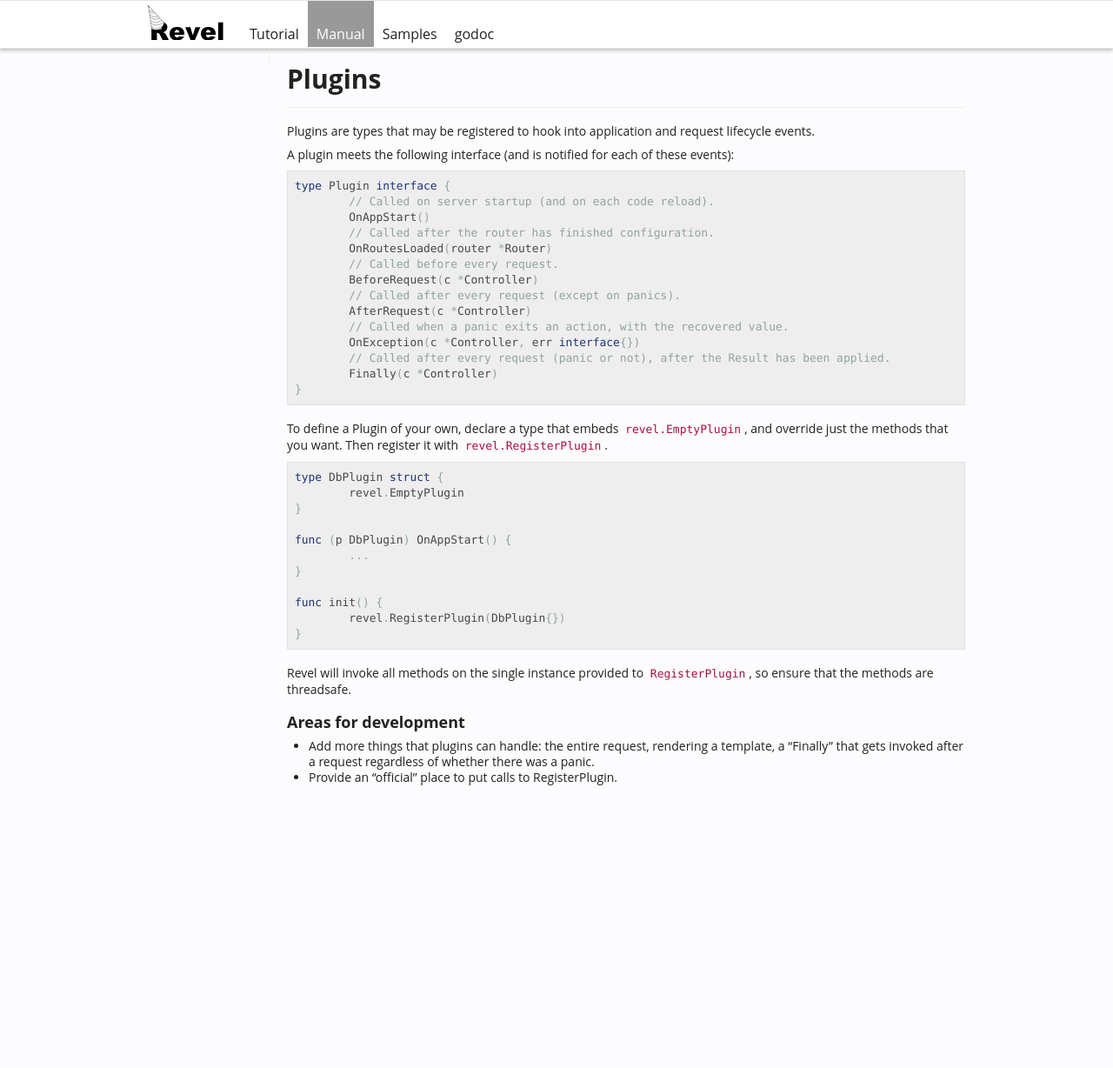
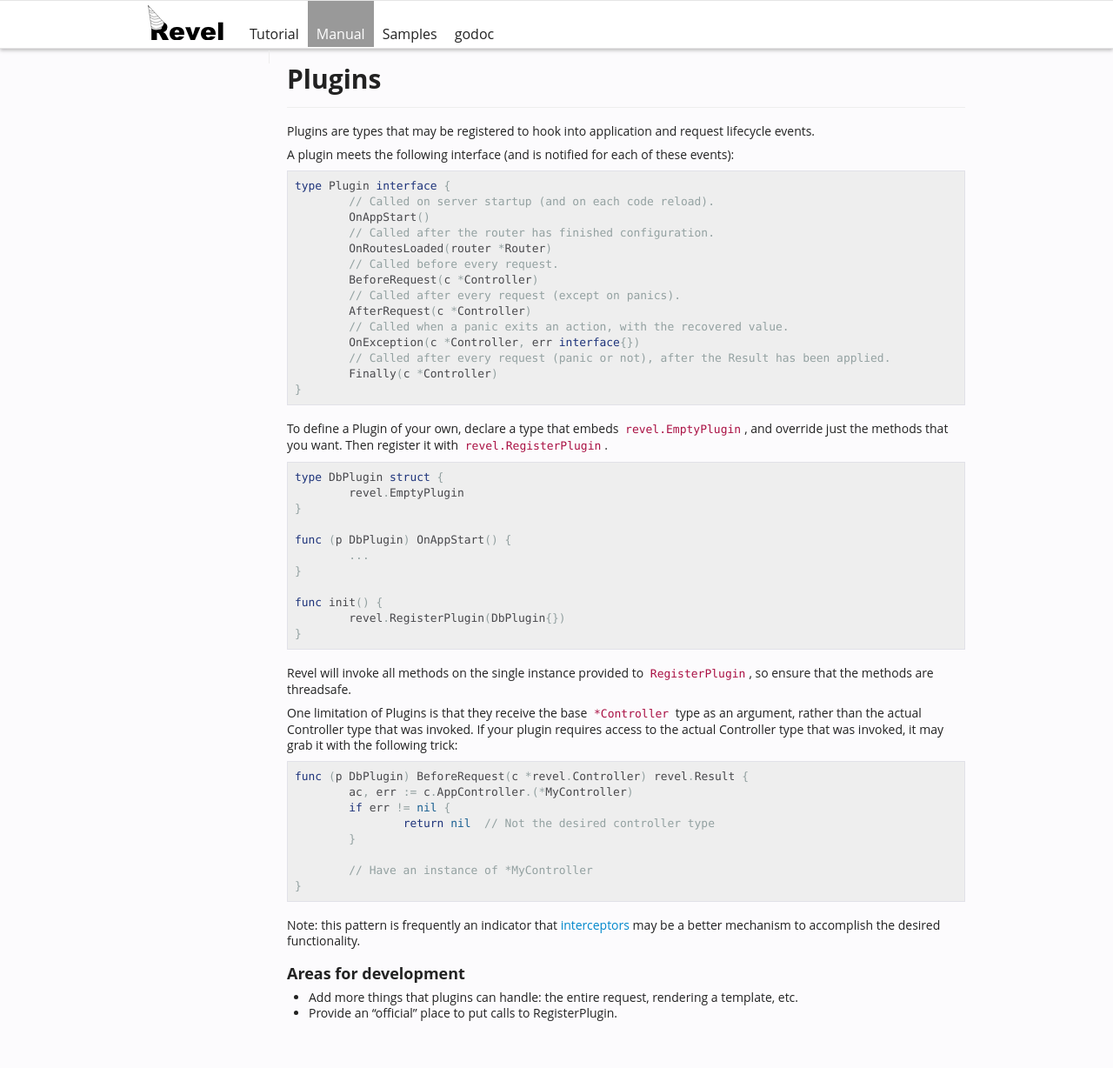
Before and after one commit to revel/revel, a Jekyll site: the page built from manual/plugins.md, in a window 1280 px wide. Shown: the whole page at 87% size. Built offline with Jekyll 4.4.1, drawn with Linux system fonts in a browser that asks for light colours; before the commit the page ends 957 px from its top, so only the background shows below that.

Commit message:
Add example of getting the AppController in plugins

```diff
--- a/manual/plugins.md
+++ b/manual/plugins.md
@@ -24,7 +24,9 @@ type Plugin interface {
 }
 </pre>
 
-To define a Plugin of your own, declare a type that embeds `revel.EmptyPlugin`, and override just the methods that you want.  Then register it with `revel.RegisterPlugin`.
+To define a Plugin of your own, declare a type that embeds `revel.EmptyPlugin`,
+and override just the methods that you want.  Then register it with
+`revel.RegisterPlugin`.
 
 <pre class="prettyprint lang-go">
 type DbPlugin struct {
@@ -40,9 +42,30 @@ func init() {
 }
 </pre>
 
-Revel will invoke all methods on the single instance provided to `RegisterPlugin`, so ensure that the methods are threadsafe.
+Revel will invoke all methods on the single instance provided to
+`RegisterPlugin`, so ensure that the methods are threadsafe.
+
+One limitation of Plugins is that they receive the base `*Controller` type as an
+argument, rather than the actual Controller type that was invoked.  If your
+plugin requires access to the actual Controller type that was invoked, it may
+grab it with the following trick:
+
+<pre class="prettyprint lang-go">
+func (p DbPlugin) BeforeRequest(c *revel.Controller) revel.Result {
+	ac, err := c.AppController.(*MyController)
+	if err != nil {
+		return nil  // Not the desired controller type
+	}
+
+	// Have an instance of *MyController
+}
+</pre>
+
+Note: this pattern is frequently an indicator that
+[interceptors](interceptors.html) may be a better mechanism to accomplish the
+desired functionality.
 
 ### Areas for development
 
-* Add more things that plugins can handle: the entire request, rendering a template, a "Finally" that gets invoked after a request regardless of whether there was a panic.
+* Add more things that plugins can handle: the entire request, rendering a template, etc.
 * Provide an "official" place to put calls to RegisterPlugin.
```
